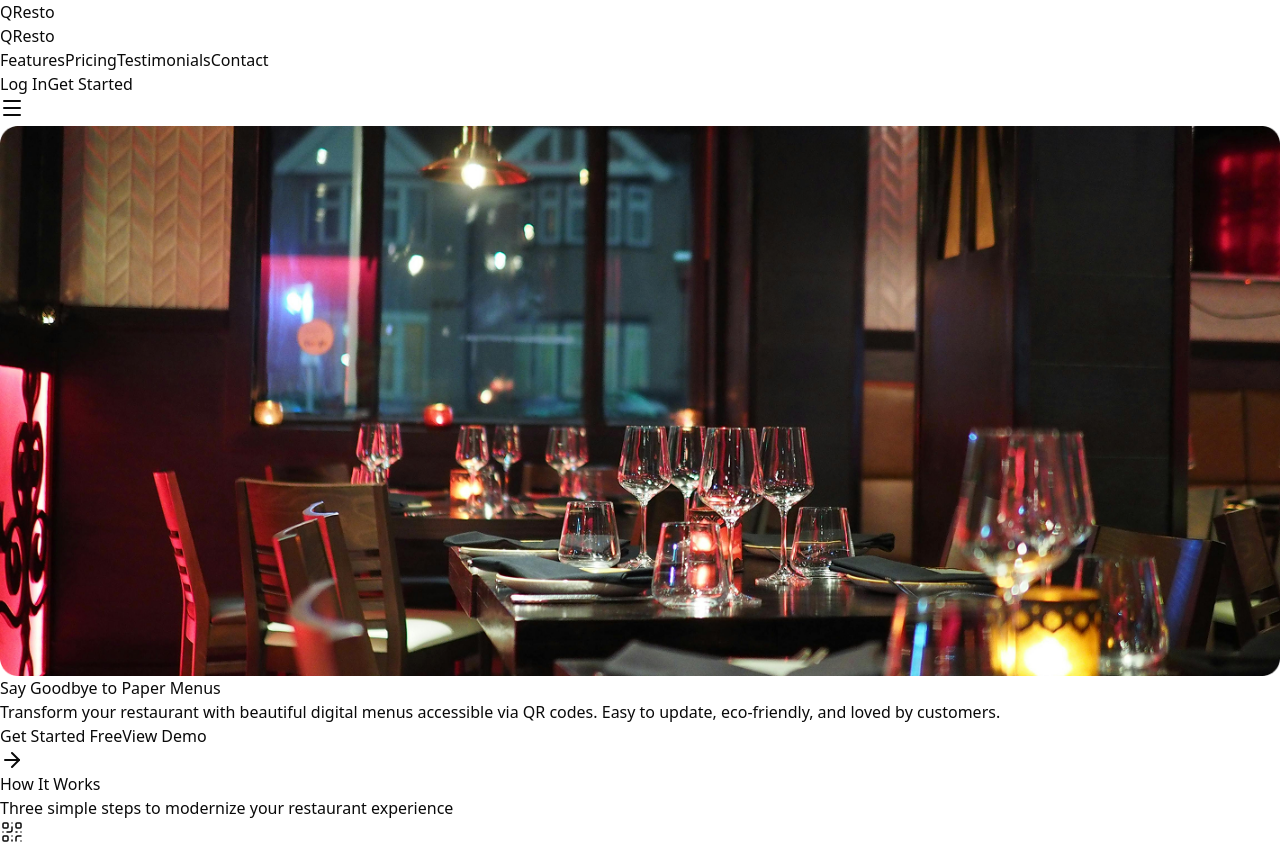
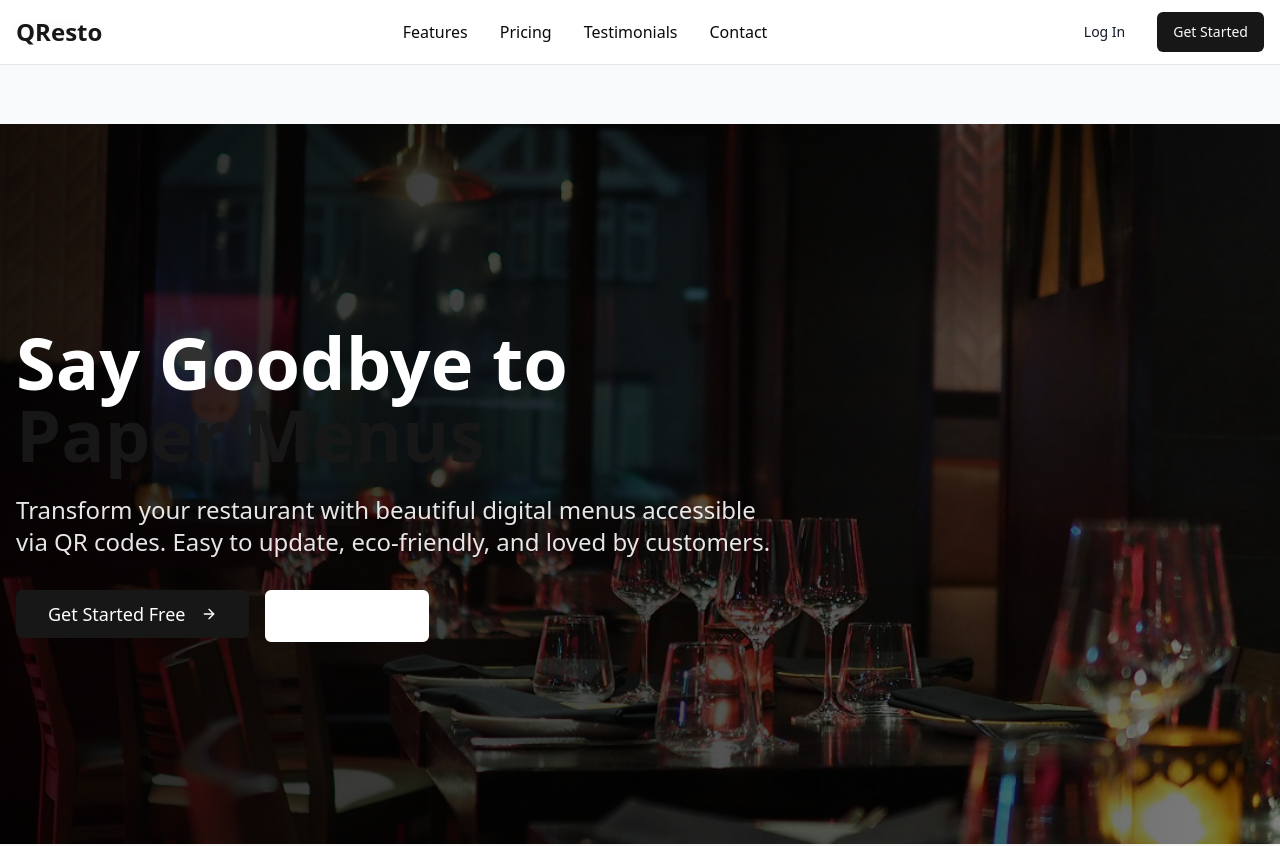
Before and after one commit to yahyaMMD/qr-menus-saas, a Next.js app: page / in a window 1280 px wide. Shown: the top 846 px of the page. Built offline with nearby package versions, Linux system fonts and the light colour scheme.

Commit message:
fix: Fix dependencies issues

```diff
--- a/tailwind.config.js
+++ b/tailwind.config.js
@@ -1,7 +1,10 @@
 /** @type {import('tailwindcss').Config} */
 module.exports = {
     darkMode: ["class"],
-    content: [],
+    content: [
+		"./app/**/*.{js,ts,jsx,tsx,mdx}",
+    	"./components/**/*.{js,ts,jsx,tsx,mdx}",
+	],
   theme: {
   	extend: {
   		borderRadius: {
```
Also changed, not shown: package.json (+7 -0 lines), app/(routes)/about/page.tsx (deleted), app/(routes)/contact/page.tsx (deleted), app/(routes)/custom-plan/page.tsx (deleted), app/(routes)/layout.tsx (deleted), app/(routes)/pricing/page.tsx (deleted), app/(routes)/support/page.tsx (deleted), 1 other file (tests, documents, lock files or other folders).
